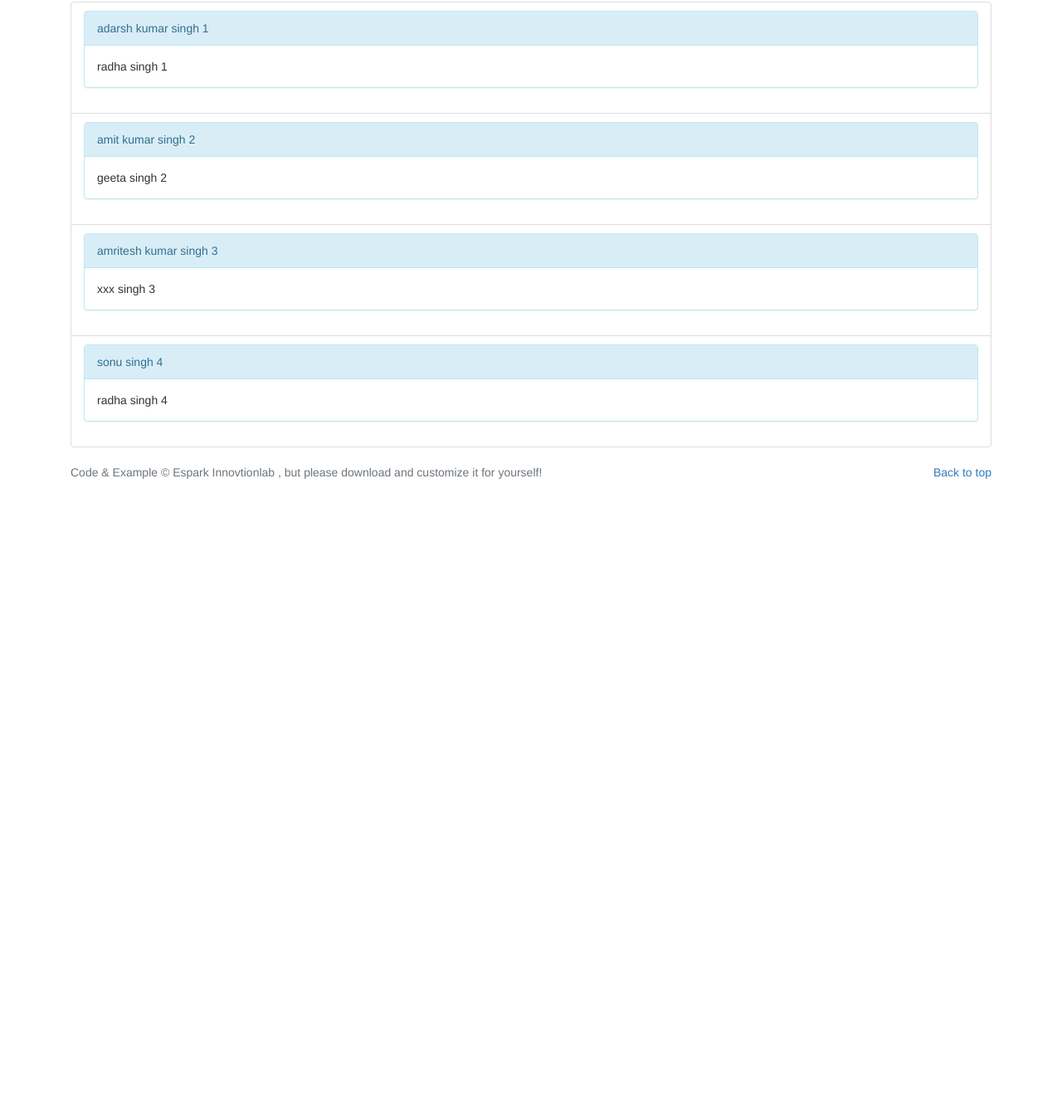
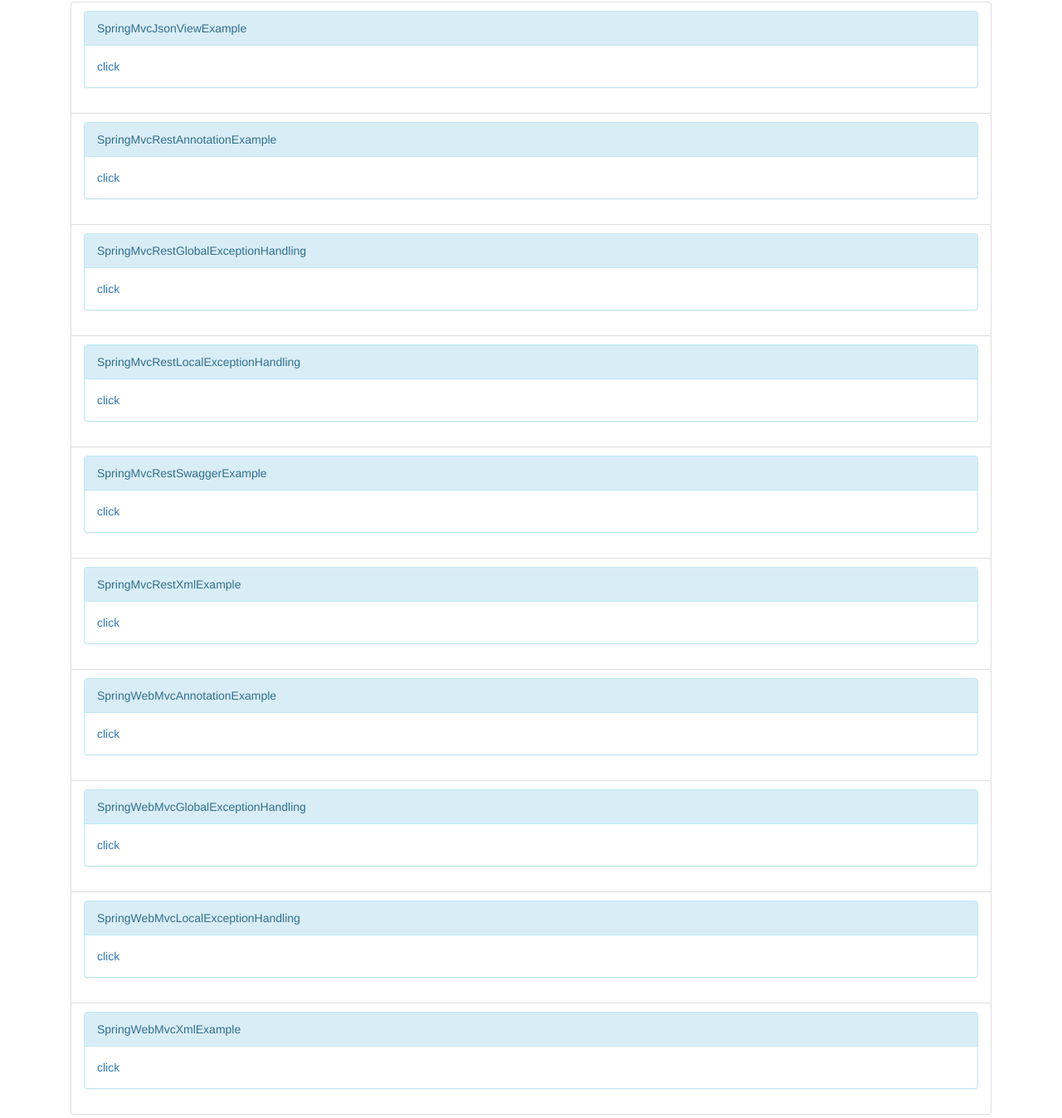
Before and after one commit to espark-adarsh/espark-adarsh.github.io, a plain HTML site: page pages/springmvc.html in a window 1280 px wide. Shown: the part 463-1810 px from the top of the page at 83% size. Before the commit the page ends 1052 px from the top, so only its background shows below. Drawn offline with nearby package versions, Linux system fonts and the light colour scheme.

Commit message:
updating

```diff
--- a/pages/springmvc.html
+++ b/pages/springmvc.html
@@ -107,8 +107,8 @@
           <p class="lead text-muted">
             Every code is like poem, but every coder is not a poet
             <br />
-            Espark Innovationlab is the platform for supporting folks around
-            the world for innonvation and development
+            Espark Innovationlab is the platform for supporting folks around the
+            world for innonvation and development
           </p>
         </div>
       </section>
@@ -125,26 +125,120 @@
         <ul class="list-group" id="myList">
           <li class="list-group-item">
             <div class="panel panel-info">
-              <div class="panel-heading">adarsh kumar singh 1</div>
-              <div class="panel-body">radha singh 1</div>
+              <div class="panel-heading">SpringMvcJsonViewExample</div>
+              <div class="panel-body">
+                <a
+                  href="https://github.com/adarshkumarsingh83/spring_mvc/tree/master/APPLICATIONS/SpringMvcJsonViewExample"
+                  >click</a
+                >
+              </div>
             </div>
           </li>
           <li class="list-group-item">
             <div class="panel panel-info">
-              <div class="panel-heading">amit kumar singh 2</div>
-              <div class="panel-body">geeta singh 2</div>
+              <div class="panel-heading">SpringMvcRestAnnotationExample</div>
+              <div class="panel-body">
+                <a
+                  href="https://github.com/adarshkumarsingh83/spring_mvc/tree/master/APPLICATIONS/SpringMvcRestAnnotationExample"
+                  >click</a
+                >
+              </div>
             </div>
           </li>
           <li class="list-group-item">
             <div class="panel panel-info">
-              <div class="panel-heading">amritesh kumar singh 3</div>
-              <div class="panel-body">xxx singh 3</div>
+              <div class="panel-heading">
+                SpringMvcRestGlobalExceptionHandling
+              </div>
+              <div class="panel-body">
+                <a
+                  href="https://github.com/adarshkumarsingh83/spring_mvc/tree/master/APPLICATIONS/SpringMvcRestGlobalExceptionHandling"
+                  >click</a
+                >
+              </div>
             </div>
           </li>
           <li class="list-group-item">
             <div class="panel panel-info">
-              <div class="panel-heading">sonu singh 4</div>
-              <div class="panel-body">radha singh 4</div>
+              <div class="panel-heading">
+                SpringMvcRestLocalExceptionHandling
+              </div>
+              <div class="panel-body">
+                <a
+                  href="https://github.com/adarshkumarsingh83/spring_mvc/tree/master/APPLICATIONS/SpringMvcRestLocalExceptionHandling"
+                  >click</a
+                >
+              </div>
+            </div>
+          </li>
+          <li class="list-group-item">
+            <div class="panel panel-info">
+              <div class="panel-heading">SpringMvcRestSwaggerExample</div>
+              <div class="panel-body">
+                <a
+                  href="https://github.com/adarshkumarsingh83/spring_mvc/tree/master/APPLICATIONS/SpringMvcRestSwaggerExample"
+                  >click</a
+                >
+              </div>
+            </div>
+          </li>
+          <li class="list-group-item">
+            <div class="panel panel-info">
+              <div class="panel-heading">SpringMvcRestXmlExample</div>
+              <div class="panel-body">
+                <a
+                  href="https://github.com/adarshkumarsingh83/spring_mvc/tree/master/APPLICATIONS/SpringMvcRestXmlExample"
+                  >click</a
+                >
+              </div>
+            </div>
+          </li>
+          <li class="list-group-item">
+            <div class="panel panel-info">
+              <div class="panel-heading">SpringWebMvcAnnotationExample</div>
+              <div class="panel-body">
+                <a
+                  href="https://github.com/adarshkumarsingh83/spring_mvc/tree/master/APPLICATIONS/SpringWebMvcAnnotationExample"
+                  >click</a
+                >
+              </div>
+            </div>
+          </li>
+          <li class="list-group-item">
+            <div class="panel panel-info">
+              <div class="panel-heading">
+                SpringWebMvcGlobalExceptionHandling
+              </div>
+              <div class="panel-body">
+                <a
+                  href="https://github.com/adarshkumarsingh83/spring_mvc/tree/master/APPLICATIONS/SpringWebMvcGlobalExceptionHandling"
+                  >click</a
+                >
+              </div>
+            </div>
+          </li>
+          <li class="list-group-item">
+            <div class="panel panel-info">
+              <div class="panel-heading">
+                SpringWebMvcLocalExceptionHandling
+              </div>
+              <div class="panel-body">
+                <a
+                  href="https://github.com/adarshkumarsingh83/spring_mvc/tree/master/APPLICATIONS/SpringWebMvcLocalExceptionHandling"
+                  >click</a
+                >
+              </div>
+            </div>
+          </li>
+          <li class="list-group-item">
+            <div class="panel panel-info">
+              <div class="panel-heading">SpringWebMvcXmlExample</div>
+              <div class="panel-body">
+                <a
+                  href="https://github.com/adarshkumarsingh83/spring_mvc/tree/master/APPLICATIONS/SpringWebMvcXmlExample"
+                  >click</a
+                >
+              </div>
             </div>
           </li>
         </ul>
```
